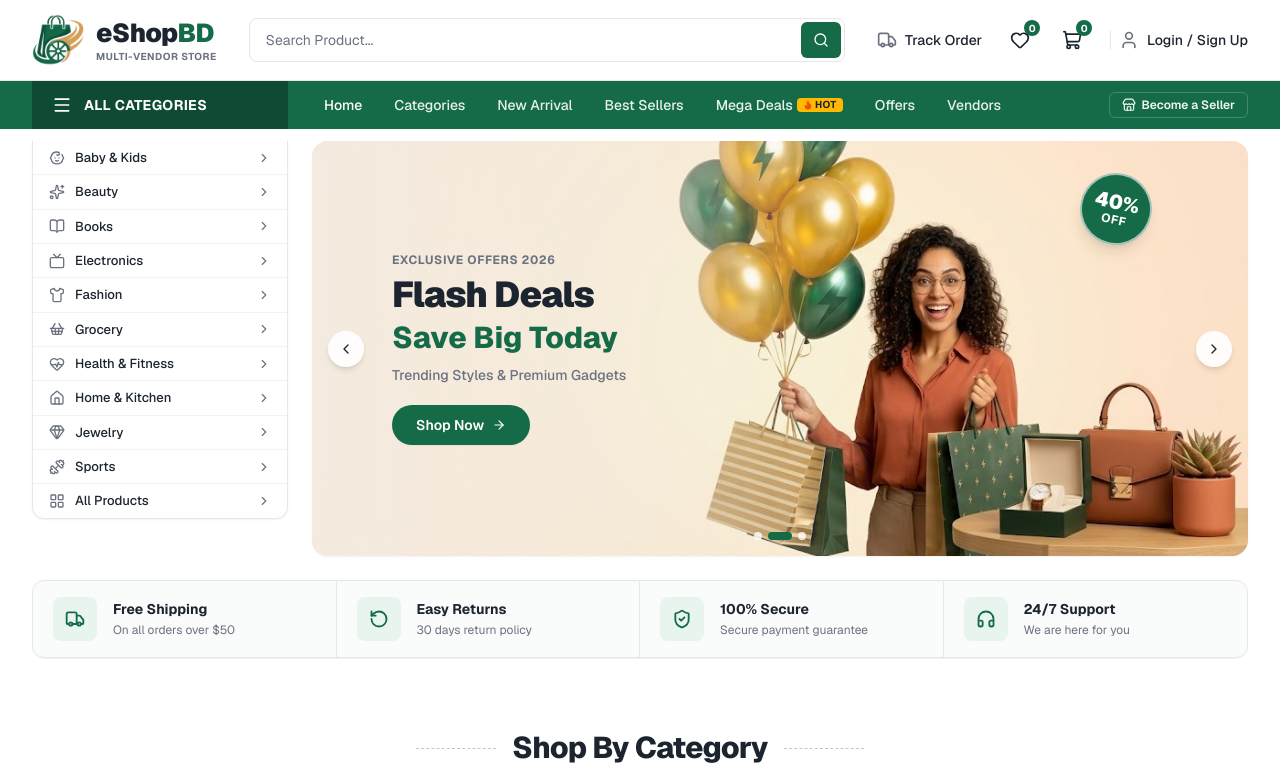
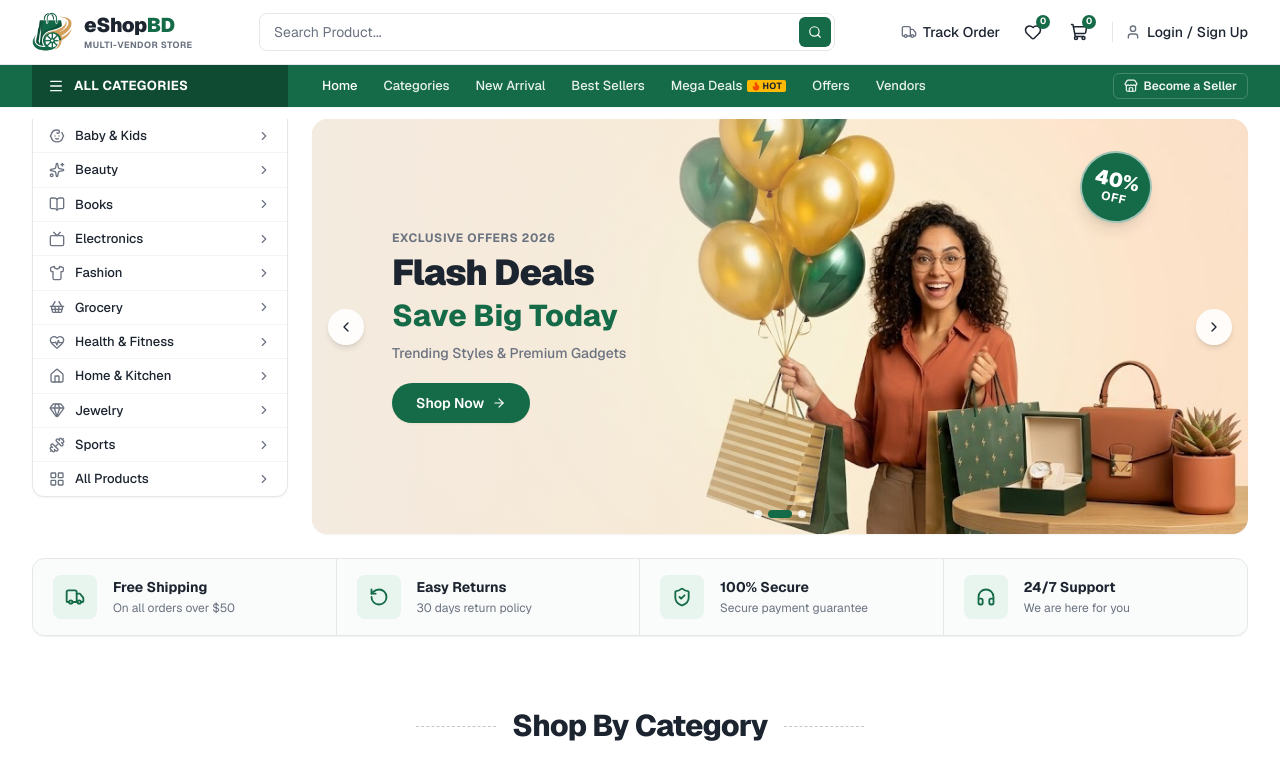
Before and after one commit to Asmual/eShopBD, a Next.js app: page / in a window 1280 px wide. Shown: the top 784 px of the page. Built offline with nearby package versions, Linux system fonts and the light colour scheme.

Commit message:
Optimize top navbar height and balance logo search and action icon proportions for sticky header

```diff
--- a/src/components/common/BottomNavbar.tsx
+++ b/src/components/common/BottomNavbar.tsx
@@ -12,13 +12,13 @@ export default function BottomNavbar() {
   return (
     <div className="w-full bg-brand text-white relative z-30">
       <div className="max-w-7xl mx-auto px-4 sm:px-6 lg:px-8">
-        <div className="flex items-center justify-between h-12">
+        <div className="flex items-center justify-between h-10 sm:h-10.5">
           {/* Left: All Categories Permanent Header (Fixed on Desktop) */}
           <div className="relative shrink-0">
             <div
-              className="h-12 w-64 px-5 bg-brand-hover flex items-center gap-3 text-sm font-bold tracking-wide uppercase select-none"
+              className="h-10 sm:h-10.5 w-64 px-4 bg-brand-hover flex items-center gap-2.5 text-xs sm:text-[13px] font-bold tracking-wide uppercase select-none"
             >
-              <Menu className="w-5 h-5 shrink-0" />
+              <Menu className="w-4 h-4 shrink-0" />
               <span>All Categories</span>
             </div>
           </div>
@@ -26,43 +26,43 @@ export default function BottomNavbar() {
           {/* Center: Main Navigation Links */}
           <nav
             aria-label="Primary Navigation"
-            className="hidden md:flex items-center gap-1 lg:gap-2 flex-1 pl-6"
+            className="hidden md:flex items-center gap-0.5 lg:gap-1.5 flex-1 pl-4 lg:pl-6"
           >
             <Link
               href="/"
-              className="px-3 py-1.5 rounded-md text-sm font-medium text-white hover:bg-brand-hover transition-colors"
+              className="px-2.5 py-1 rounded-md text-xs sm:text-[13px] font-medium text-white hover:bg-brand-hover transition-colors"
             >
               Home
             </Link>
 
             <Link
               href="/products"
-              className="px-3 py-1.5 rounded-md text-sm font-medium text-white/90 hover:text-white hover:bg-brand-hover transition-colors"
+              className="px-2.5 py-1 rounded-md text-xs sm:text-[13px] font-medium text-white/90 hover:text-white hover:bg-brand-hover transition-colors"
             >
               Categories
             </Link>
 
             <Link
               href="/products?filter=new-arrival"
-              className="px-3 py-1.5 rounded-md text-sm font-medium text-white/90 hover:text-white hover:bg-brand-hover transition-colors"
+              className="px-2.5 py-1 rounded-md text-xs sm:text-[13px] font-medium text-white/90 hover:text-white hover:bg-brand-hover transition-colors"
             >
               New Arrival
             </Link>
 
             <Link
               href="/products?filter=best-sellers"
-              className="px-3 py-1.5 rounded-md text-sm font-medium text-white/90 hover:text-white hover:bg-brand-hover transition-colors"
+              className="px-2.5 py-1 rounded-md text-xs sm:text-[13px] font-medium text-white/90 hover:text-white hover:bg-brand-hover transition-colors"
             >
               Best Sellers
             </Link>
 
             <Link
               href="/products?filter=mega-deals"
-              className="px-3 py-1.5 rounded-md text-sm font-medium text-white/90 hover:text-white hover:bg-brand-hover transition-colors relative group"
+              className="px-2.5 py-1 rounded-md text-xs sm:text-[13px] font-medium text-white/90 hover:text-white hover:bg-brand-hover transition-colors relative group"
             >
               <span className="flex items-center gap-1">
                 Mega Deals
-                <span className="px-1.5 py-0.2 bg-amber-400 text-text-main text-[10px] font-bold rounded-sm uppercase tracking-wider flex items-center gap-0.5">
+                <span className="px-1 py-0.2 bg-amber-400 text-text-main text-[9px] font-bold rounded-xs uppercase tracking-wider flex items-center gap-0.5">
                   <Flame className="w-2.5 h-2.5 fill-current text-orange-600" />
                   Hot
                 </span>
@@ -71,14 +71,14 @@ export default function BottomNavbar() {
 
             <Link
               href="/products?filter=offers"
-              className="px-3 py-1.5 rounded-md text-sm font-medium text-white/90 hover:text-white hover:bg-brand-hover transition-colors"
+              className="px-2.5 py-1 rounded-md text-xs sm:text-[13px] font-medium text-white/90 hover:text-white hover:bg-brand-hover transition-colors"
             >
               Offers
             </Link>
 
             <Link
               href="/become-seller"
-              className="px-3 py-1.5 rounded-md text-sm font-medium text-white/90 hover:text-white hover:bg-brand-hover transition-colors"
+              className="px-2.5 py-1 rounded-md text-xs sm:text-[13px] font-medium text-white/90 hover:text-white hover:bg-brand-hover transition-colors"
             >
               Vendors
             </Link>
@@ -88,7 +88,7 @@ export default function BottomNavbar() {
           <div className="hidden lg:flex items-center shrink-0">
             <Link
               href="/become-seller"
-              className="flex items-center gap-1.5 px-3 py-1 rounded-md text-xs font-semibold text-white/95 hover:text-white hover:bg-brand-hover transition-colors border border-white/20"
+              className="flex items-center gap-1.5 px-2.5 py-1 rounded-md text-xs font-semibold text-white/95 hover:text-white hover:bg-brand-hover transition-colors border border-white/20"
             >
               <Store className="w-3.5 h-3.5" />
               <span>Become a Seller</span>
--- a/src/components/common/Logo.tsx
+++ b/src/components/common/Logo.tsx
@@ -17,21 +17,21 @@ export default function Logo({
 }: LogoProps) {
   const sizeConfig = {
     sm: {
+      container: "w-7 h-7 sm:w-8 sm:h-8",
+      imgPx: 32,
+      textClass: "text-base sm:text-lg",
+      subClass: "text-[8px] tracking-wider",
+    },
+    md: {
       container: "w-9 h-9 sm:w-10 sm:h-10",
       imgPx: 40,
       textClass: "text-lg sm:text-xl",
-      subClass: "text-[9px]",
-    },
-    md: {
-      container: "w-12 h-12 sm:w-13 sm:h-13",
-      imgPx: 52,
-      textClass: "text-2xl sm:text-[26px]",
-      subClass: "text-[10px] tracking-wider",
+      subClass: "text-[9px] tracking-wider",
     },
     lg: {
-      container: "w-16 h-16 sm:w-18 sm:h-18",
-      imgPx: 72,
-      textClass: "text-3xl sm:text-4xl",
+      container: "w-14 h-14 sm:w-16 sm:h-16",
+      imgPx: 64,
+      textClass: "text-2xl sm:text-3xl",
       subClass: "text-xs tracking-widest",
     },
   }[size];
--- a/src/components/common/TopNavbar.tsx
+++ b/src/components/common/TopNavbar.tsx
@@ -33,12 +33,12 @@ export default function TopNavbar({
   return (
     <div className="w-full bg-white border-b border-border-light">
       <div className="max-w-7xl mx-auto px-4 sm:px-6 lg:px-8">
-        <div className="flex items-center justify-between h-20 gap-4 md:gap-8">
+        <div className="flex items-center justify-between h-14 sm:h-16 gap-3 sm:gap-6">
           {/* Logo Section */}
           <Logo size="md" />
 
           {/* Search Bar (Centered) */}
-          <div className="flex-1 max-w-2xl hidden md:block">
+          <div className="flex-1 max-w-xl mx-2 lg:mx-6 hidden md:block">
             <form
               onSubmit={handleSearchSubmit}
               className="relative flex items-center w-full"
@@ -49,26 +49,26 @@ export default function TopNavbar({
                 onChange={(e) => setSearchQuery(e.target.value)}
                 placeholder="Search Product..."
                 aria-label="Search products"
-                className="w-full h-11 pl-4 pr-14 text-sm text-text-main bg-white border border-border-light rounded-lg focus:outline-hidden focus:border-brand focus:ring-1 focus:ring-brand transition-all placeholder:text-text-muted"
+                className="w-full h-9 sm:h-9.5 pl-3.5 pr-11 text-xs sm:text-sm text-text-main bg-white border border-border-light rounded-lg focus:outline-hidden focus:border-brand focus:ring-1 focus:ring-brand transition-all placeholder:text-text-muted"
               />
               <button
                 type="submit"
                 aria-label="Search"
-                className="absolute right-1 w-10 h-9 bg-brand hover:bg-brand-hover text-white rounded-md flex items-center justify-center transition-colors cursor-pointer"
+                className="absolute right-1 w-8 h-7.5 bg-brand hover:bg-brand-hover text-white rounded-md flex items-center justify-center transition-colors cursor-pointer"
               >
-                <Search className="w-4 h-4" />
+                <Search className="w-3.5 h-3.5" />
               </button>
             </form>
           </div>
 
           {/* Right Action Icons & Auth */}
-          <div className="flex items-center gap-4 sm:gap-6 shrink-0">
+          <div className="flex items-center gap-3 sm:gap-4 lg:gap-5 shrink-0">
             {/* Track Order */}
             <Link
               href="/track-order"
-              className="hidden lg:flex items-center gap-2 text-text-main hover:text-brand transition-colors text-sm font-medium"
+              className="hidden lg:flex items-center gap-1.5 text-text-main hover:text-brand transition-colors text-xs sm:text-sm font-medium"
             >
-              <Truck className="w-5 h-5 text-text-muted hover:text-brand transition-colors" />
+              <Truck className="w-4 h-4 text-text-muted hover:text-brand transition-colors" />
               <span>Track Order</span>
             </Link>
 
@@ -78,8 +78,8 @@ export default function TopNavbar({
               className="relative flex items-center text-text-main hover:text-brand transition-colors p-1"
               aria-label="Wishlist (0 items)"
             >
-              <Heart className="w-5 h-5 text-text-main hover:text-brand transition-colors" />
-              <span className="absolute -top-1.5 -right-1.5 w-4 h-4 bg-brand text-white text-[10px] font-bold rounded-full flex items-center justify-center">
+              <Heart className="w-4.5 h-4.5 text-text-main hover:text-brand transition-colors" />
+              <span className="absolute -top-1 -right-1 w-3.5 h-3.5 bg-brand text-white text-[9px] font-bold rounded-full flex items-center justify-center">
                 0
               </span>
             </Link>
@@ -90,8 +90,8 @@ export default function TopNavbar({
               className="relative flex items-center text-text-main hover:text-brand transition-colors p-1"
               aria-label="Shopping Cart (0 items)"
             >
-              <ShoppingCart className="w-5 h-5 text-text-main hover:text-brand transition-colors" />
-              <span className="absolute -top-1.5 -right-1.5 w-4 h-4 bg-brand text-white text-[10px] font-bold rounded-full flex items-center justify-center">
+              <ShoppingCart className="w-4.5 h-4.5 text-text-main hover:text-brand transition-colors" />
+              <span className="absolute -top-1 -right-1 w-3.5 h-3.5 bg-brand text-white text-[9px] font-bold rounded-full flex items-center justify-center">
                 0
               </span>
             </Link>
@@ -99,9 +99,9 @@ export default function TopNavbar({
             {/* Single Login / Sign Up Button */}
             <Link
               href="/login"
-              className="flex items-center gap-2 text-sm font-medium text-text-main hover:text-brand transition-colors pl-2 border-l border-border-light"
+              className="flex items-center gap-1.5 text-xs sm:text-sm font-medium text-text-main hover:text-brand transition-colors pl-2.5 sm:pl-3 border-l border-border-light"
             >
-              <User className="w-5 h-5 text-text-muted" />
+              <User className="w-4 h-4 text-text-muted" />
               <span className="hidden sm:inline">Login / Sign Up</span>
             </Link>
 
@@ -110,19 +110,19 @@ export default function TopNavbar({
               type="button"
               onClick={onToggleMobileMenu}
               aria-label={isMobileMenuOpen ? "Close menu" : "Open menu"}
-              className="md:hidden p-2 text-text-main hover:text-brand rounded-lg transition-colors cursor-pointer"
+              className="md:hidden p-1.5 text-text-main hover:text-brand rounded-lg transition-colors cursor-pointer"
             >
               {isMobileMenuOpen ? (
-                <X className="w-6 h-6" />
+                <X className="w-5 h-5" />
               ) : (
-                <Menu className="w-6 h-6" />
+                <Menu className="w-5 h-5" />
               )}
             </button>
           </div>
         </div>
 
         {/* Mobile Search Bar Row (Shown only on small screens) */}
-        <div className="pb-3 md:hidden">
+        <div className="pb-2 pt-0.5 md:hidden">
           <form
             onSubmit={handleSearchSubmit}
             className="relative flex items-center w-full"
@@ -133,14 +133,14 @@ export default function TopNavbar({
               onChange={(e) => setSearchQuery(e.target.value)}
               placeholder="Search Product..."
               aria-label="Search products"
-              className="w-full h-10 pl-3.5 pr-12 text-sm text-text-main bg-white border border-border-light rounded-lg focus:outline-hidden focus:border-brand placeholder:text-text-muted"
+              className="w-full h-8.5 pl-3 pr-10 text-xs text-text-main bg-white border border-border-light rounded-lg focus:outline-hidden focus:border-brand placeholder:text-text-muted"
             />
             <button
               type="submit"
               aria-label="Search"
-              className="absolute right-1 w-9 h-8 bg-brand hover:bg-brand-hover text-white rounded-md flex items-center justify-center transition-colors"
+              className="absolute right-1 w-7.5 h-6.5 bg-brand hover:bg-brand-hover text-white rounded-md flex items-center justify-center transition-colors"
             >
-              <Search className="w-4 h-4" />
+              <Search className="w-3.5 h-3.5" />
             </button>
           </form>
         </div>
```
